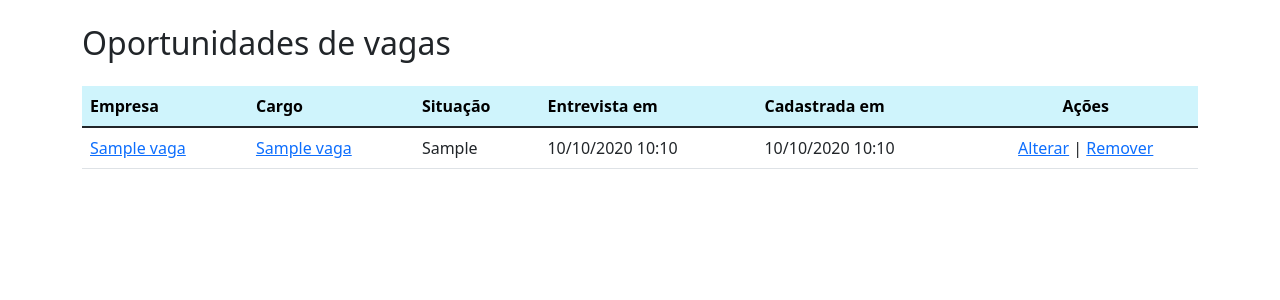
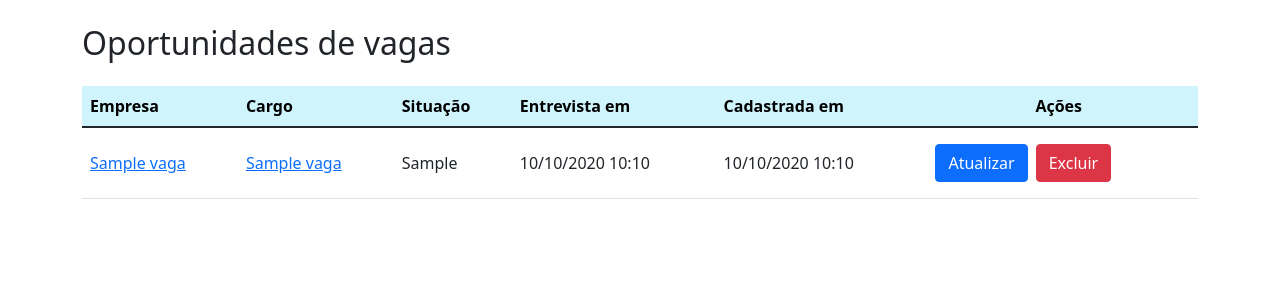
Before and after one commit to jkprogramador/cadastrevagas, a Django app: template services/web/vagas/templates/homepage.html in a window 1280 px wide. Shown: the part 82-382 px from the top of the page. Run offline with Django 4.2, Linux system fonts and the light colour scheme; the template is opened without the code that fills it: most values are stand-ins (such as "Sample title", 1, 10 or a date in 2020); some libraries are stand-ins or nearby versions.

Commit message:
Change link styles in the homepage.

```diff
--- a/services/web/vagas/templates/homepage.html
+++ b/services/web/vagas/templates/homepage.html
@@ -33,7 +33,7 @@
                             <td>{{ vaga.get_situacao_display }}</td>
                             <td>{% if vaga.data_hora_entrevista %} {{ vaga.data_hora_entrevista | date:"d/m/Y H:i" }} {% endif %}</td>
                             <td>{{ vaga.data_hora_cadastro | date:"d/m/Y H:i" }}</td>
-                            <td class=text-center><a href="{% url 'oportunidades_edit' vaga.pk %}">Alterar</a> | <a href="{% url 'oportunidades_delete' vaga.pk %}">Remover</a></td>
+                            <td><a class="btn btn-primary m-2" href="{% url 'oportunidades_edit' vaga.pk %}">Atualizar</a><a class="btn btn-danger" href="{% url 'oportunidades_delete' vaga.pk %}">Excluir</a></td>
                         </tr>
                         {% endfor %}
                     </tbody>
```
